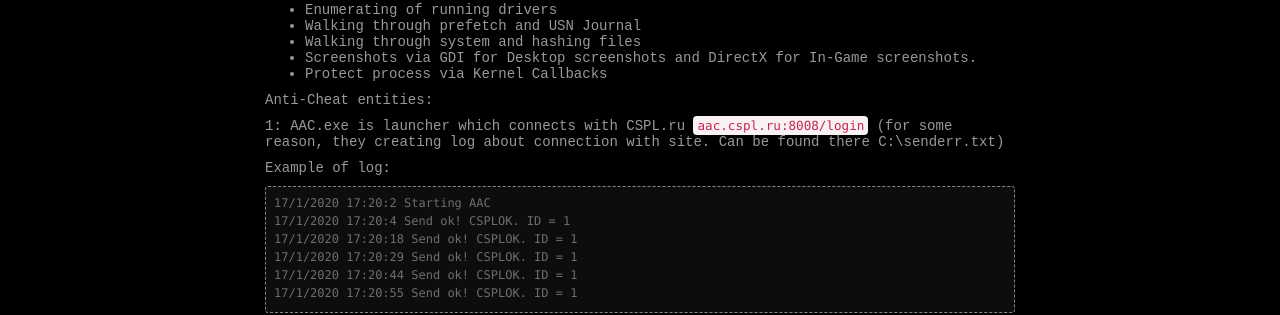
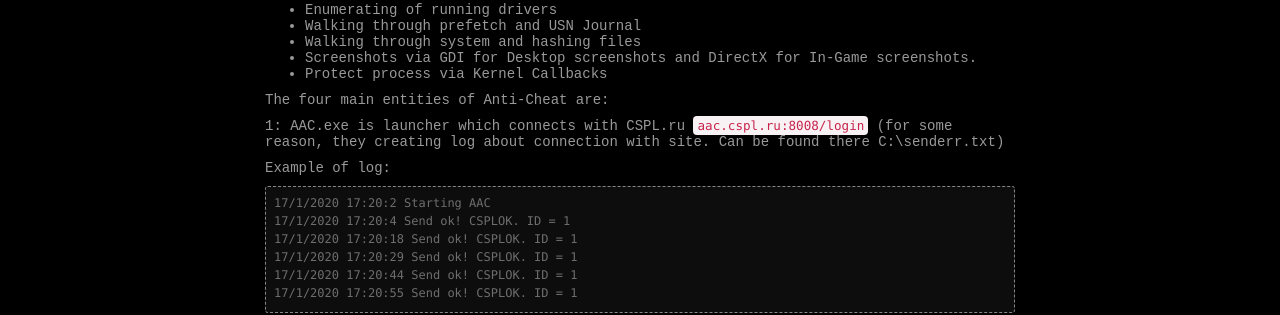
Before and after one commit to cpz/cpz.github.io, a Jekyll site: the page built from _posts/2020/2020-01-18-CSPL-Anti-Cheat-Analysis.md, in a window 1280 px wide. Shown: the part 557-872 px from the top of the page. Built offline with Jekyll 4.4.1, drawn with Linux system fonts in a browser that asks for light colours; comment, search, counter and statistics services are not loaded.

Commit message:
Update 2020-01-18-CSPL-Anti-Cheat-Analysis.md

```diff
--- a/_posts/2020/2020-01-18-CSPL-Anti-Cheat-Analysis.md
+++ b/_posts/2020/2020-01-18-CSPL-Anti-Cheat-Analysis.md
@@ -28,7 +28,7 @@ What they do?:
 * Screenshots via GDI for Desktop screenshots and DirectX for In-Game screenshots.
 * Protect process via Kernel Callbacks
 
-Anti-Cheat entities:
+The four main entities of Anti-Cheat are:
 
 1: AAC.exe is launcher which connects with CSPL.ru `aac.cspl.ru:8008/login` (for some reason, they creating log about connection with site. Can be found there C:\senderr.txt)
 
```
